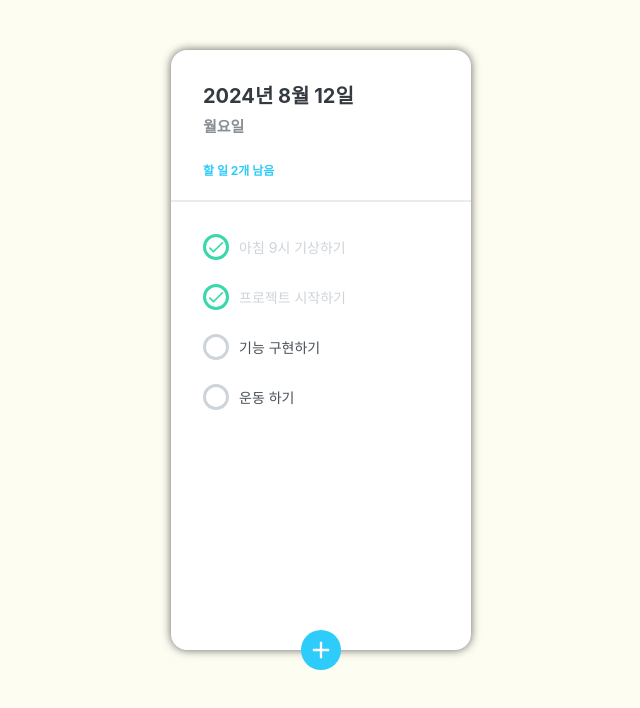
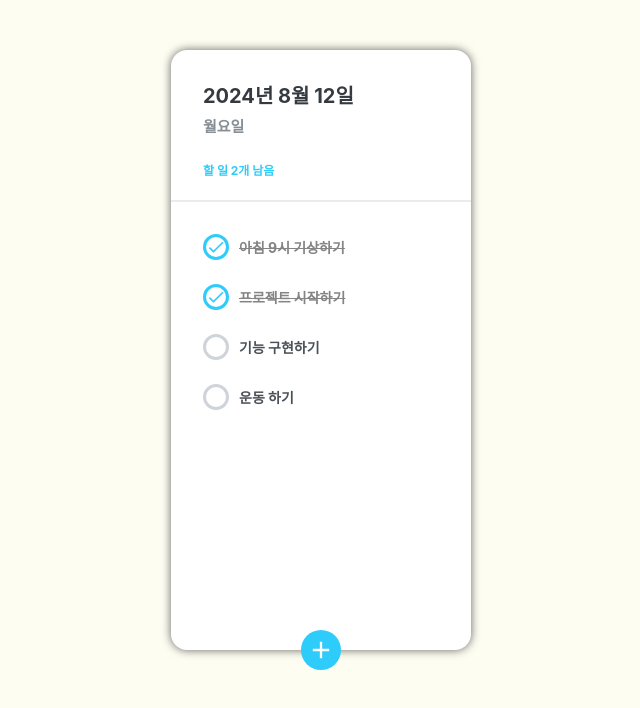
Before and after one commit to les0498/To-Do-List, a React (Create React App) app in the folder mashup-todolist/: page / in a window 1280 px wide. Shown: the top 708 px of the page, without its empty margins (319-959 px from the left). Built offline with nearby package versions, Linux system fonts and the light colour scheme.

Commit message:
Update TodoItem.js

```diff
--- a/mashup-todolist/src/components/TodoItem.js
+++ b/mashup-todolist/src/components/TodoItem.js
@@ -2,6 +2,7 @@ import React from "react";
 import styled, { css } from "styled-components";
 import { MdDone, MdDelete } from 'react-icons/md';
 import { useTodoDispatch } from "./TodoContext";
+
 
 const Remove = styled.div`
   display: flex;
@@ -22,6 +23,7 @@ const TodoItemBlock = styled.div` // 개별 할 일 항목
   padding-top: 12px;
   padding-bottom: 12px;
   font-size: 14px;
+  font-weight: bold;
   &:hover{
     ${Remove} {
       display: initial;
@@ -44,8 +46,8 @@ const CheckCircle = styled.div` // 할일 완료 여부 표시
   ${props =>
     props.done &&
     css `
-      border: 3px solid #38d9a9;
-      color: #38d9a9;
+      border: 3px solid #2ECCFA;
+      color: #2ECCFA;
     `}
 `;
 
@@ -56,7 +58,8 @@ const Text = styled.div `  // 할일 텍스트 표시
     ${props =>
       props.done &&
       css `
-        color: #ced4da;
+        color: #848484;
+        text-decoration: line-through;
       `}
 `;
 
```
Lines whose indentation alone changed are shown as unchanged.
